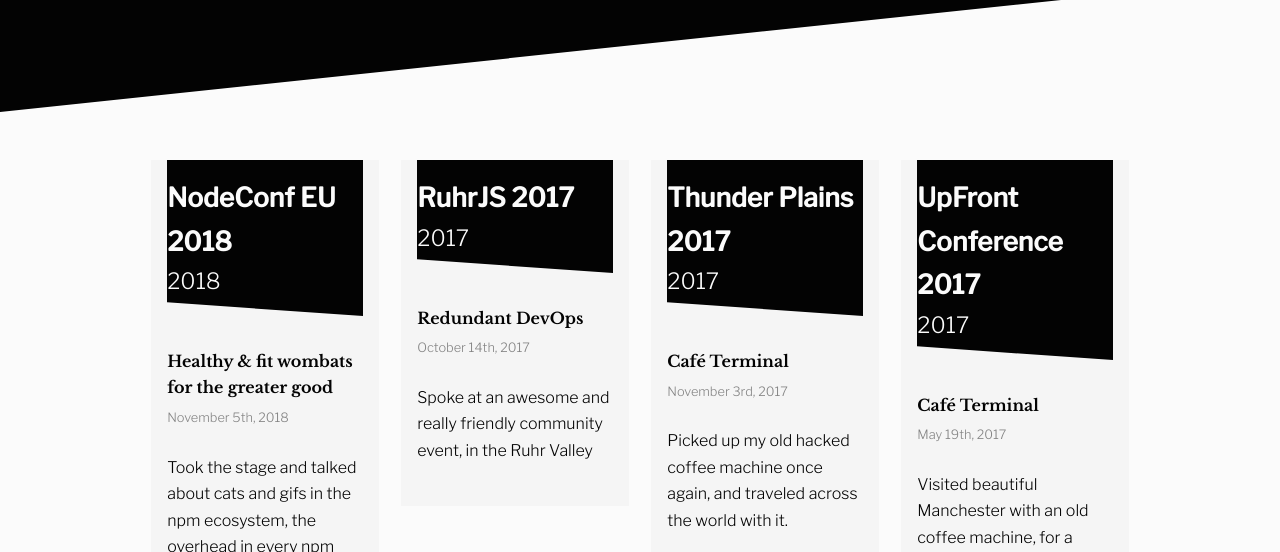
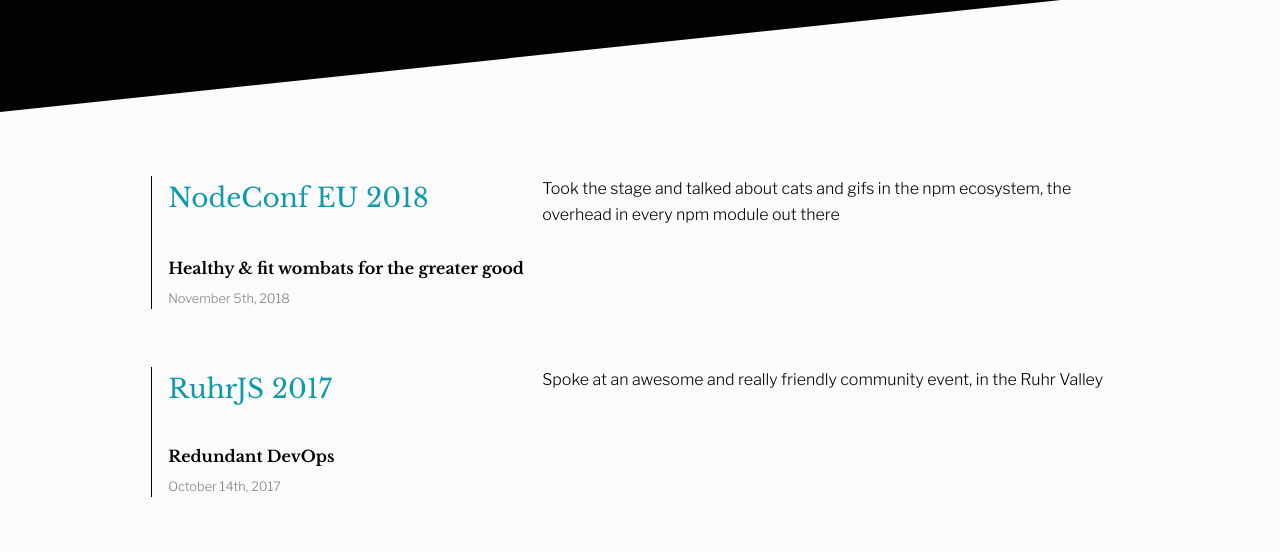
Before and after one commit to necccc/nec.is, a Gatsby site: page /speaking in a window 1280 px wide. Shown: the part 226-778 px from the top of the page. Built offline with nearby package versions, Linux system fonts and the light colour scheme; Gatsby itself is replaced by a stand-in of ours.

Commit message:
final updates

```diff
--- a/src/components/Footer/footer.module.scss
+++ b/src/components/Footer/footer.module.scss
@@ -53,7 +53,7 @@
               color: $color-blue;
           }
           &:hover {
-              @include underline($color-light-2, $color-blue);
+            @include underline($color-light-2, $color-blue);
           }
         }
     }
@@ -104,9 +104,8 @@
       padding: 0;
       list-style-type: none;
 
-
       &:last-child::after {
-          display: none;
+        display: none;
       }
 
       li {
--- a/src/components/Header/header.module.scss
+++ b/src/components/Header/header.module.scss
@@ -125,7 +125,7 @@
         }
       }
 
-			a {
+			a.link {
 				display: inline-block;
 				color: $color-white;
 				border-bottom: 1px solid transparent;
--- a/src/components/Header/index.js
+++ b/src/components/Header/index.js
@@ -57,13 +57,13 @@
 
           <ul className={css.header_nav_links}>
             <li className={css.header_nav_link}>
-              <Link to="/">writing</Link>
+              <Link className={css.link} to="/">writing</Link>
             </li>
             <li className={css.header_nav_link}>
-              <Link to="/speaking">speaking</Link>
+              <Link className={css.link} to="/speaking">speaking</Link>
             </li>
             <li className={css.header_nav_link}>
-              <a href="https://twitter.com/_Nec">twitter</a>
+              <a className={css.link} href="https://twitter.com/_Nec">twitter</a>
             </li>
           </ul>
         </nav>
--- a/src/pages/index.js
+++ b/src/pages/index.js
@@ -27,8 +27,7 @@
           Frontend Meetup Budapest
         </a>{' '}
         occasional <a href="/speaking">speaker</a>, hobby hardware hacker,
-        photographer and Lego nerd. Senior engineer at{' '}
-        <a href="https://cloud.ibm.com/">IBM Cloud</a>.
+        photographer and Lego nerd. Staff engineer at BinX.
       </p>
     </section>
 
--- a/src/pages/speaking.js
+++ b/src/pages/speaking.js
@@ -18,31 +18,29 @@
 const Speaking = (props) => (
   <Layout title="Speaking" pathName="/">
     <section className={css.talks}>
-      <ul className={css.talk_list}>
+
         {getTalks(props.data).map(
           ({ node: { id, parent, fields, frontmatter } }) => (
-            <li key={id} className={css.talk_item}>
-              <h3>
+            <article key={id} className={css.talk_item}>
+              <h3 className={css.talk_item_title}>
                 <Link to={`/${parent.sourceInstanceName}/${frontmatter.slug}`}>
-                  <span className={css.talk_item_title}>
+                  <span >
                     {frontmatter.title}
                   </span>
-                  <span className={css.talk_item_year}>{frontmatter.year}</span>
                 </Link>
               </h3>
 
-              <p>
+              <p className={css.talk_item_meta}>
                 <strong className={css.talk_item_topic}>
                   {frontmatter.topic}
                 </strong>
                 <small className={css.talk_item_date}>{frontmatter.date}</small>
               </p>
 
-              <p>{frontmatter.description}</p>
-            </li>
+              <p className={css.talk_content}>{frontmatter.description}</p>
+            </article>
           )
         )}
-      </ul>
     </section>
   </Layout>
 )
--- a/src/pages/speaking.module.scss
+++ b/src/pages/speaking.module.scss
@@ -13,7 +13,7 @@
 }
 
 .talk {
-	&_list {
+	/* &_list {
 		display: flex;
 		flex-direction: row;
 		justify-content: space-between;
@@ -23,18 +23,19 @@
       flex-direction: column;
     }
 	}
+ */
 
 	&_item {
-		background-color: $color-light-1;
-		padding: 1rem;
+    display: grid;
+    grid-template-columns: 40% 60%;
+
+    grid-template-areas:
+      "title content"
+      "meta content";
+
+		padding-block: 1rem;
 		flex-basis: 20%;
-		overflow: hidden;
 		font-size: 1rem;
-		transition: transform .1s ease-in-out;
-
-		&:hover {
-			transform: scale(1.03);
-    }
 
     @media (max-width:480px) {
       padding: 1rem 0;
@@ -47,9 +48,13 @@
 
 		$item: &;
 
-		h3 {
+		&_title {
+      grid-area: title;
+      border-left: 1px solid $color-black;
 			position: relative;
-      margin: 0 0 3rem;
+      padding-bottom: 2rem;
+      padding-left: 1rem;
+      margin: 0;
 
       @media (max-width:480px) {
         margin: 0 0 2rem;
@@ -77,30 +82,13 @@
 				font-weight: 100;
 			}
 
-			&::after {
-				content: '';
-				position: absolute;
-				z-index: 1;
-				top: -2rem;
-				left: 0rem;
-				width: 100%;
-				height: 100%;
-				padding-bottom: 3rem;
-
-				background-color: $color-black;
-
-				transform: skewY(4deg);
-				transform-origin: top right;
-				transition: transform ease-out .07s;
-
-        @media (max-width:480px) {
-          border-bottom: 1px solid $color-light-3;
-          background-color: transparent;
-          transform: none;
 		}
 
-			}
-		}
+    &_meta {
+
+      grid-area: meta;
+      padding-left: 1rem;
+      border-left: 1px solid $color-black;
 
 
       #{$item}_topic,
@@ -126,6 +114,7 @@
           font-size: 1rem;
         }
       }
+    }
 
 	}
 }
```
Also changed, not shown: src/pages/working.js (+12 -10 lines). Lines whose indentation alone changed are shown as unchanged.
